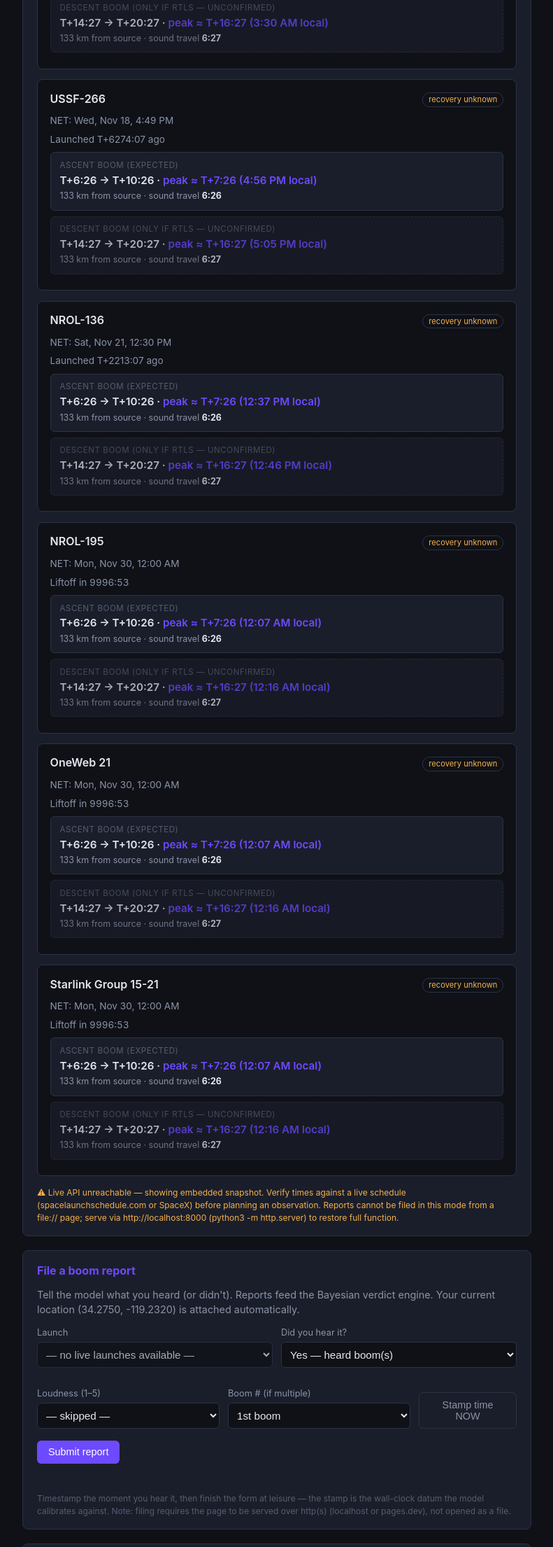
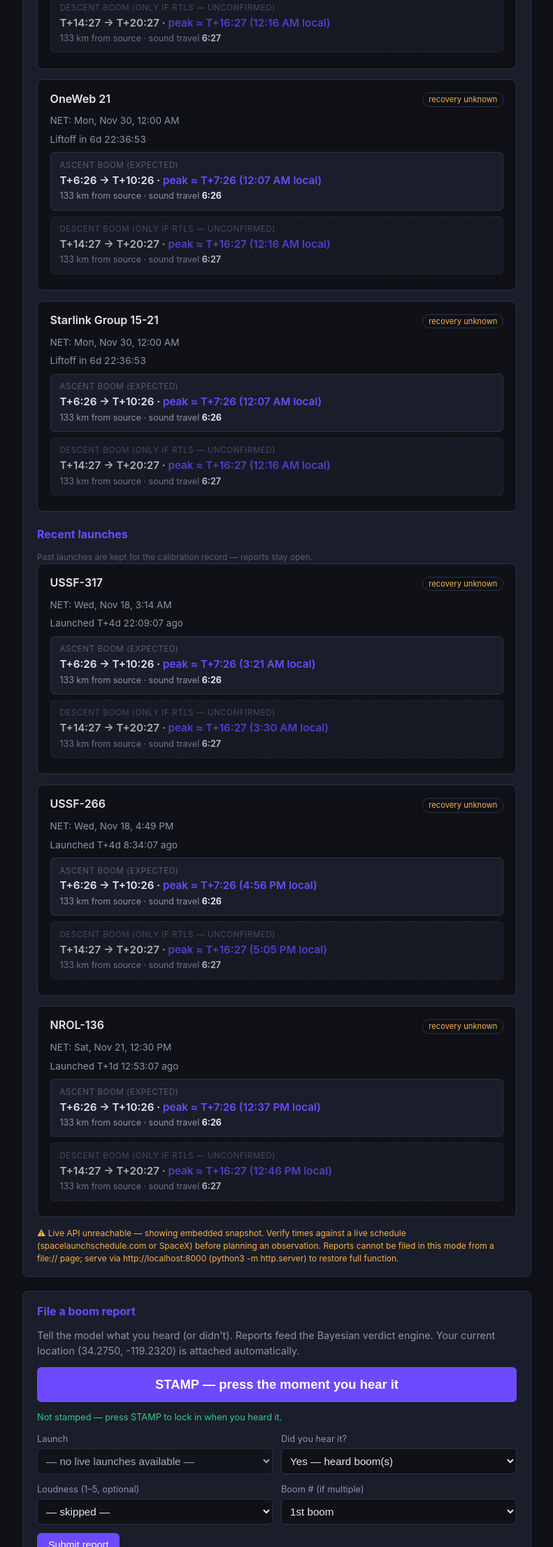
Before and after one commit to Boomwatch/boomwatch, a plain HTML site: page frontend/index.html in a window 1280 px wide. Shown: the part 590-2800 px from the top of the page at 70% size, without its empty margins (244-1035 px from the left). Drawn offline with Linux system fonts and the light colour scheme; no server answers.

Commit message:
BUG 1/3/5 + UX 1/2: stamp-first report form (mandatory timestamp, re-arm per submit), upcoming/recent launch split, conditional fmtDur (d/h/m), NET-change badge. Regression-tested 11-23.

```diff
--- a/frontend/index.html
+++ b/frontend/index.html
@@ -109,6 +109,9 @@
 <div class="panel">
   <h2>Upcoming launches</h2>
   <div id="launches"></div>
+  <h2 style="margin-top:1.2rem">Recent launches</h2>
+  <p class="footnote">Past launches are kept for the calibration record — reports stay open.</p>
+  <div id="recent-launches"></div>
   <p class="footnote" id="source-note"></p>
 </div>
 
@@ -117,7 +120,15 @@
   <p class="sub" style="margin-bottom:0.75rem">Tell the model what you heard (or didn't).
      Reports feed the Bayesian verdict engine. Your current location
      (<span id="report-loc">—</span>) is attached automatically.</p>
-  <div class="row">
+
+  <!-- STAMP FIRST: biggest control on the page -->
+  <button id="stamp" type="button"
+          style="width:100%;padding:0.9rem;font-size:1.15rem;font-weight:600;margin-bottom:0.4rem">
+    STAMP — press the moment you hear it
+  </button>
+  <div id="stamp-display"></div>
+
+  <div class="row" style="margin-top:0.75rem">
     <div>
       <label for="report-launch">Launch</label>
       <select id="report-launch"><option value="">— loading —</option></select>
@@ -133,7 +144,7 @@
   </div>
   <div class="row" style="margin-top:0.75rem">
     <div>
-      <label for="magnitude">Loudness (1–5)</label>
+      <label for="magnitude">Loudness (1–5, optional)</label>
       <select id="magnitude">
         <option value="" selected>— skipped —</option>
         <option value="1">1 · barely felt</option>
@@ -151,17 +162,12 @@
         <option value="3">3rd boom</option>
       </select>
     </div>
-    <div style="flex:0">
-      <label>&nbsp;</label>
-      <button id="stamp" class="ghost" type="button">Stamp time NOW</button>
-    </div>
   </div>
-  <div id="stamp-display"></div>
   <button id="submit-report" type="button" style="margin-top:0.75rem">Submit report</button>
   <div id="report-msg"></div>
-  <p class="footnote">Timestamp the moment you hear it, then finish the form at leisure —
-     the stamp is the wall-clock datum the model calibrates against. Note: filing requires
-     the page to be served over http(s) (localhost or pages.dev), not opened as a file.</p>
+  <p class="footnote">The stamp is the wall-clock datum the model calibrates against —
+     stamp first, finish the rest at leisure. Loudness is optional; skipping it keeps
+     your timing sharp. Filing requires the page served over http(s), not file://.</p>
 </div>
 
 <div class="panel">
@@ -296,6 +302,14 @@ function normalizeApiRows(rows) {
   return [...map.values()].sort((a, b) => a.net.localeCompare(b.net));
 }
 
+const LS_NET_HISTORY = "boomwatch.netHistory";   // { launchId: netISO }
+
+function loadNetHistory() {
+  try { return JSON.parse(localStorage.getItem(LS_NET_HISTORY)) || {}; }
+  catch (e) { return {}; }
+}
+
+
 async function fetchLaunches() {
   try {
     const r = await fetch(API_BASE + "/launches");
@@ -303,7 +317,19 @@ async function fetchLaunches() {
     const body = await r.json();
     if (!body.ok || !Array.isArray(body.launches) || body.launches.length === 0)
       throw new Error("empty or malformed payload");
-    launchData = normalizeApiRows(body.launches);
+    const fresh = normalizeApiRows(body.launches);
+    const prev = (dataSource === "live") ? loadNetHistory() : {};
+    // Diff NETs: flag launches whose scheduled time moved since last live fetch
+    for (const l of fresh) {
+      if (l.id && prev[l.id] && prev[l.id] !== l.net) {
+        l.netChanged = { from: prev[l.id], to: l.net };
+      }
+    }
+    // Persist this fetch's NETs as the new baseline
+    const hist = {};
+    for (const l of fresh) if (l.id) hist[l.id] = l.net;
+    localStorage.setItem(LS_NET_HISTORY, JSON.stringify(hist));
+    launchData = fresh;
     dataSource = "live";
     fetchedAt = new Date();
   } catch (e) {
@@ -337,11 +363,29 @@ const fmtTplus = s => {
   if (s < 0) return "T−" + fmtDur(-s);
   return "T+" + fmtDur(s);
 };
+/* Old Format Date helper
 const fmtDur = s => {
   s = Math.round(s);
   const m = Math.floor(s / 60), sec = s % 60;
   return `${m}:${String(sec).padStart(2, "0")}`;
 };
+*/
+
+const fmtDur = s => {
+  s = Math.round(s);
+  if (s >= 86400) {
+    const d = Math.floor(s / 86400);
+    return `${d}d ` + fmtDur(s - d * 86400);   // "3d 4:12:33"
+  }
+  if (s >= 3600) {
+    const h = Math.floor(s / 3600), rem = s - h * 3600;
+    const m = Math.floor(rem / 60), sec = rem % 60;
+    return `${h}:${String(m).padStart(2, "0")}:${String(sec).padStart(2, "0")}`;
+  }
+  const m = Math.floor(s / 60), sec = s % 60;
+  return `${m}:${String(sec).padStart(2, "0")}`;
+};
+
 const fmtLocal = (netIso, offsetSec) =>
   new Date(new Date(netIso).getTime() + offsetSec * 1000)
     .toLocaleTimeString([], { hour: "numeric", minute: "2-digit" });
@@ -352,7 +396,6 @@ const fmtNetLocal = netIso =>
   });
 
 /* ---------- location handling ---------- */
-
 const LS_KEY = "boomwatch.location";
 let loc = { lat: CITIES.ventura.lat, lon: CITIES.ventura.lon };  // default: Ventura
 let locLabel = "Ventura, CA";  // for display
@@ -466,6 +509,10 @@ function launchCard(l) {
       ? `<span class="badge">recovery unknown · P≈${Math.round(ascConf * 100)}%</span>`
       : `<span class="badge">recovery unknown</span>`;
 
+  const schedBadge = l.netChanged
+    ? `<span class="badge" style="color:var(--accent);border-color:var(--accent)">⚠ NET changed — was ${fmtNetLocal(l.netChanged.from)}</span>`
+    : "";
+
   return `
     <div class="launch-card">
       <div class="launch-head">
@@ -473,12 +520,14 @@ function launchCard(l) {
         <span>${badge}</span>
       </div>
       <div class="net">NET: ${fmtNetLocal(l.net)}</div>
+      ${schedBadge ? `<div class="net">${schedBadge}</div>` : ""}
       <div class="status" style="margin-top:0.4rem">${status}</div>
       ${windowHtml("Ascent boom (expected)", ascentW, l.net, false, ascConf)}
       ${windowHtml("Descent boom (only if RTLS — unconfirmed)", descentW, l.net, !l.rtls, null)}
     </div>`;
 }
 
+/* Replaced with new Render function
 function render() {
   const container = document.getElementById("launches");
   container.innerHTML = launchData.map(launchCard).join("");
@@ -486,6 +535,36 @@ function render() {
     `Observer: ${locLabel} · ${loc.lat.toFixed(4)}, ${loc.lon.toFixed(4)}`;
   document.getElementById("report-loc").textContent =
     `${loc.lat.toFixed(4)}, ${loc.lon.toFixed(4)}`;
+}
+*/
+function render() {
+  const upcoming = [];
+  const recent  = [];
+
+  for (const l of launchData) {
+    // actual_launch_utc (webcast anchor) wins when present; else NET + window
+    // const anchor = l.actual_launch_utc || l.net; - Deleted during updates
+    const endMs  = new Date(l.actual_launch_utc
+                    ? l.actual_launch_utc
+                    : addMinutes(l.net, l.window_min || 0)).getTime();
+    (Date.now() < endMs ? upcoming : recent).push(l);
+  }
+
+  document.getElementById("launches").innerHTML =
+    upcoming.map(launchCard).join("") ||
+    '<p class="footnote">Nothing on the manifest — check back after the next LL2 ingest.</p>';
+  document.getElementById("recent-launches").innerHTML =
+    recent.map(launchCard).join("");
+
+  document.getElementById("loc-note").textContent =
+    `Observer: ${locLabel} · ${loc.lat.toFixed(4)}, ${loc.lon.toFixed(4)}`;
+  document.getElementById("report-loc").textContent = `${loc.lat.toFixed(4)}, ${loc.lon.toFixed(4)}`;
+}
+
+function addMinutes(iso, min) {
+  const d = new Date(iso);
+  d.setMinutes(d.getMinutes() + min);
+  return d.toISOString();
 }
 
 /* ---------- report form ---------- */
@@ -508,11 +587,17 @@ function buildReportDropdown() {
 
 let reportStamp = null;
 
+function updateStampDisplay() {
+  const el = document.getElementById("stamp-display");
+  el.textContent = reportStamp
+    ? "STAMPED: " + reportStamp +
+      " (" + new Date(reportStamp).toLocaleTimeString() + " local)"
+    : "Not stamped — press STAMP to lock in when you heard it.";
+}
+
 function stampNow() {
   reportStamp = new Date().toISOString();
-  const el = document.getElementById("stamp-display");
-  el.textContent = "Stamped: " + reportStamp +
-    " (" + new Date(reportStamp).toLocaleTimeString() + " local)";
+  updateStampDisplay();
 }
 
 function setReportMsg(text, cls) {
@@ -520,6 +605,8 @@ function setReportMsg(text, cls) {
   el.textContent = text;
   el.className = cls || "";
 }
+
+
 
 async function submitReport() {
   const launchId = document.getElementById("report-launch").value;
@@ -534,7 +621,12 @@ async function submitReport() {
   };
   const mag = document.getElementById("magnitude").value;
   if (mag !== "") payload.magnitude = parseInt(mag, 10);
-  if (reportStamp) payload.observed_utc = reportStamp;
+  // if (reportStamp) payload.observed_utc = reportStamp;
+  if (!reportStamp) {
+    setReportMsg("⛔ Press STAMP first — the timestamp is the data.", "err");
+    return;
+  }
+   payload.observed_utc = reportStamp;
 
   const btn = document.getElementById("submit-report");
   btn.disabled = true;
@@ -549,7 +641,8 @@ async function submitReport() {
     if (r.ok && body.ok) {
       setReportMsg(`✓ Logged — report #${body.report_id}. Thank you.`, "ok");
       reportStamp = null;
-      document.getElementById("stamp-display").textContent = "";
+      updateStampDisplay();
+      // document.getElementById("stamp-display");
     } else {
       setReportMsg("Rejected: " + (body.error || "unknown error") +
         (r.status === 404 ? " (launch not found in database)" : ""), "err");
@@ -624,6 +717,7 @@ document.getElementById("geo").addEventListener("click", () => {
 document.getElementById("addcustom").addEventListener("click", addCustom);
 document.getElementById("stamp").addEventListener("click", stampNow);
 document.getElementById("submit-report").addEventListener("click", submitReport);
+updateStampDisplay();
 
 loadLoc();
 render();
```
